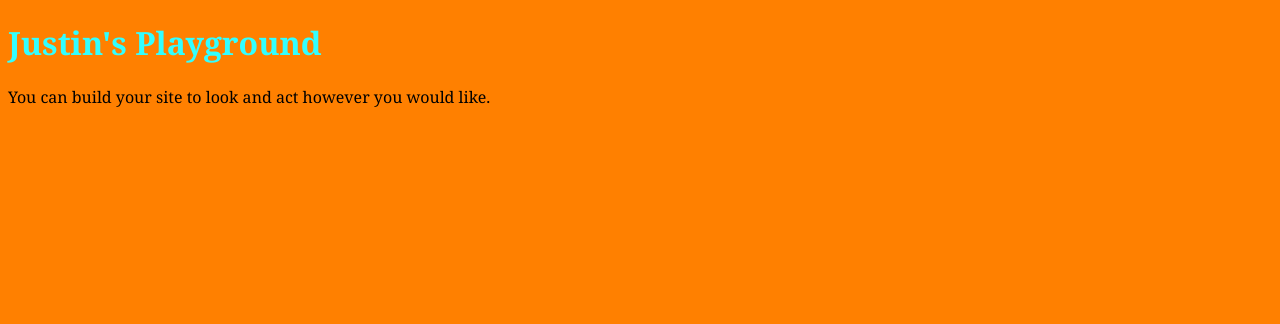
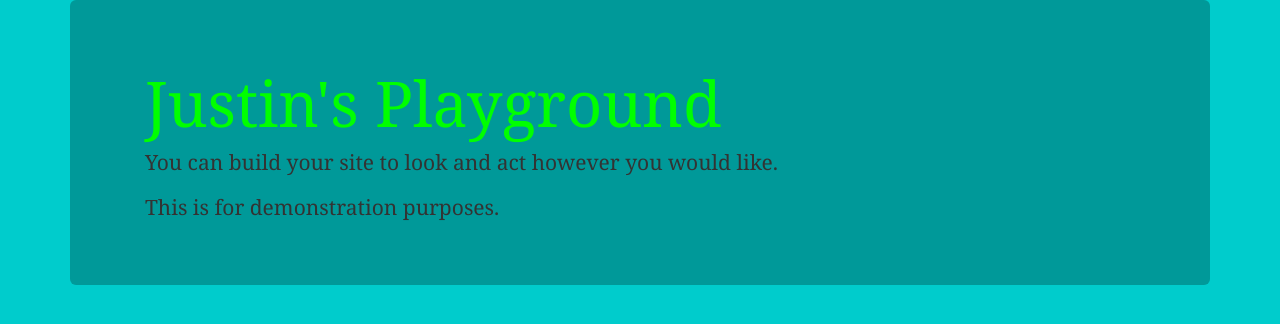
Before and after one commit to Justin-Martinson/Justin-Martinson.github.io, a plain HTML site: page index.html in a window 1280 px wide. Drawn offline with nearby package versions, Linux system fonts and the light colour scheme.

Commit message:
updates styles

```diff
--- a/css/main.css
+++ b/css/main.css
@@ -1,8 +1,12 @@
-body {
+.custom-body {
     font-family: Georgia;
-    background-color: #ff8000;
+    background-color: #00cccc;
 }
 
-h1 {
-    color: #33ffff;
+.jumbotron {
+    background-color: #009999;
 }
+
+.jumbotron .title {
+    color: #00ff00;
+}
--- a/index.html
+++ b/index.html
@@ -3,10 +3,19 @@
     <head>
         <meta charset="utf-8" />
         <title>Justin's Playground</title>
+        <link rel="stylesheet" href="https://maxcdn.bootstrapcdn.com/bootstrap/3.3.5/css/bootstrap.min.css" type="text/css" />
         <link rel="stylesheet" href="css/main.css" type="text/css"/>
     </head>
-    <body>
-        <h1>Justin's Playground</h1>
-        <p class="tagline">You can build your site to look and act however you would like.</p>
+    <body class='custom-body'>
+        <div class="container">
+            <div class='jumbotron'>
+                <div class='container'>
+                    <h1 class='title'>Justin's Playground</h1>
+                    <p class="tagline">You can build your site to
+                       look and act however you would like.</p>
+                    <p>This is for demonstration purposes.</p>
+                </div>
+            </div>
+        </div>
     </body>
 </html>
```
